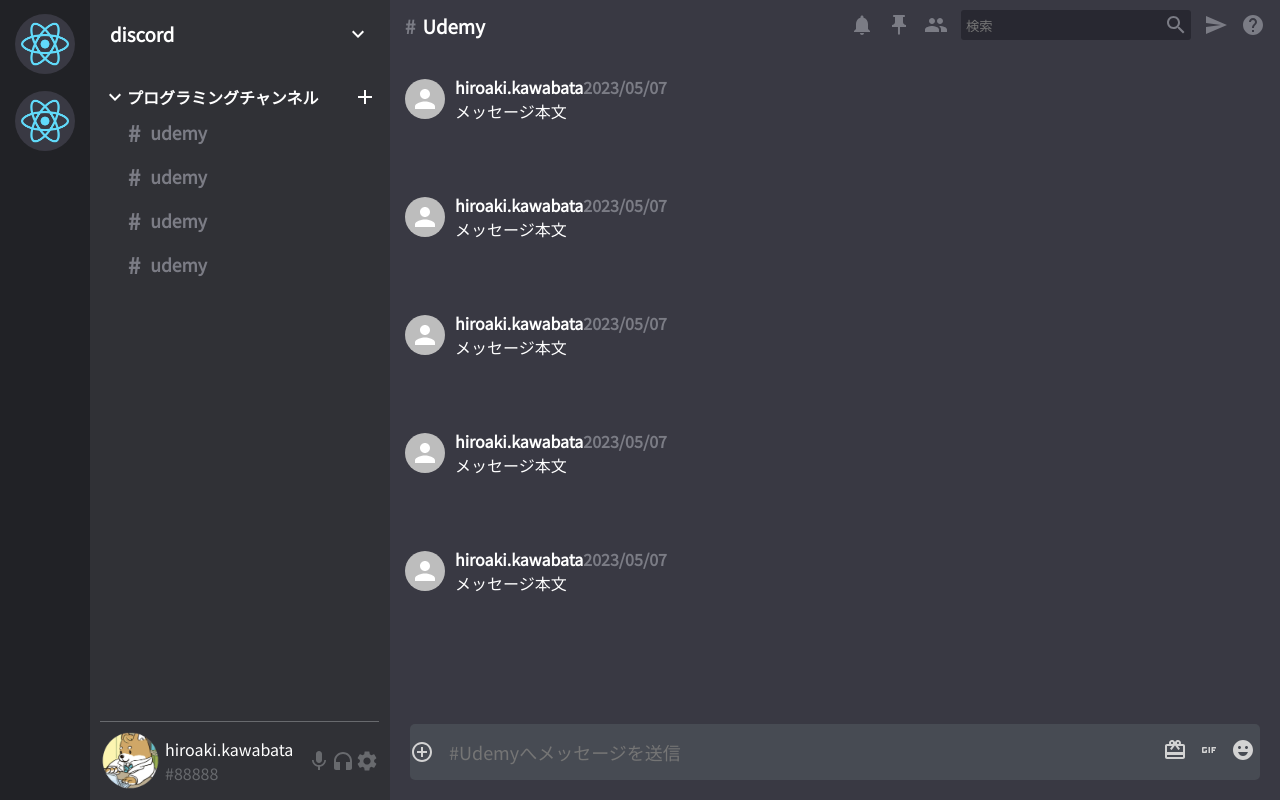
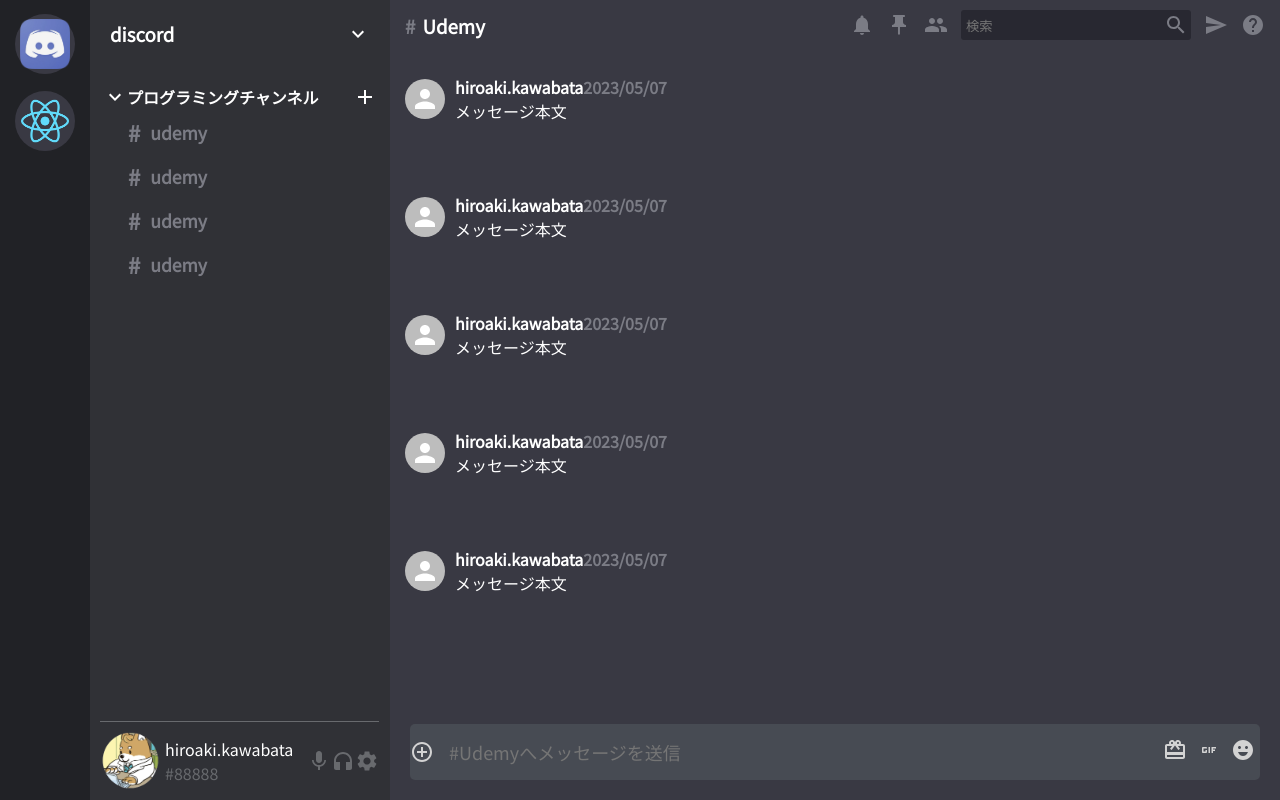
Before and after one commit to bata1016/discord-clone, a React (Create React App) app: page / in a window 1280 px wide. Built offline with nearby package versions, Linux system fonts and the light colour scheme.

Commit message:
アイコンを置換

```diff
--- a/src/components/sidebar/Sidebar.tsx
+++ b/src/components/sidebar/Sidebar.tsx
@@ -13,7 +13,7 @@
       {/* sidebarLeft */}
       <div className='sidebar-left'>
         <div className='server-icon'>
-          <img src="./logo192.png" alt="" />
+          <img src="./discordIcon.png" alt="" />
         </div>
         <div className='server-icon'>
           <img src="./logo192.png" alt="" />
```
Also changed, not shown: public/discordIcon.png (added).
